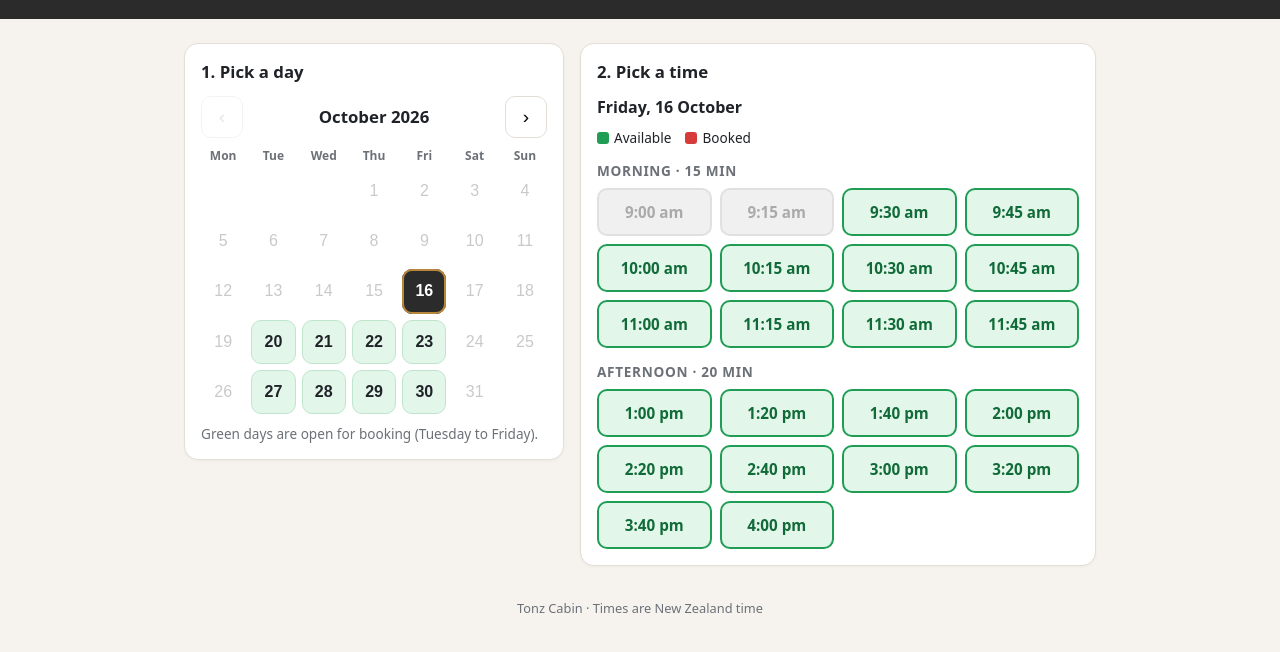
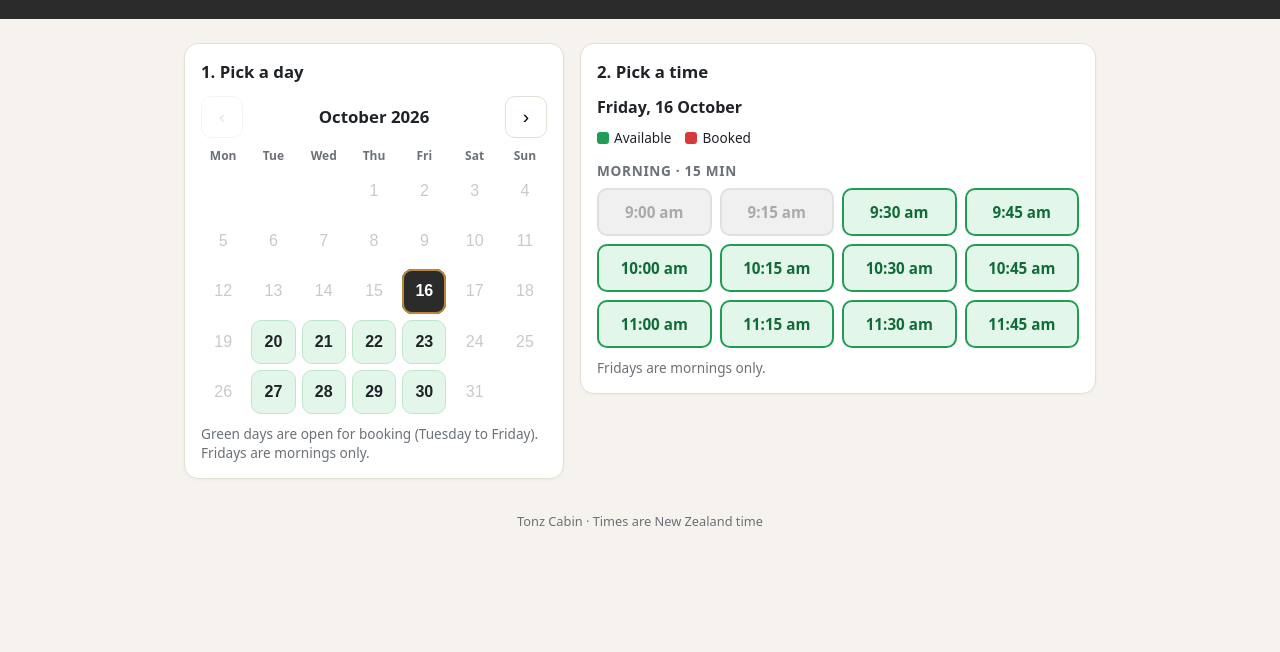
Before and after one commit to camcreativeNZ/Tonz-cabin, a website: page index.html in a window 1280 px wide. Both pictures are taken after a click on the button "16". Shown: the part 126-778 px from the top of the page. Drawn offline with Linux system fonts and the light colour scheme; no server answers.

Commit message:
Add files via upload

```diff
--- a/index.html
+++ b/index.html
@@ -80,7 +80,7 @@ footer{text-align:center;color:var(--muted);font-size:.8rem;padding:10px 16px 30
     </div>
     <div class="grid" id="dows"></div>
     <div class="grid" id="days"></div>
-    <p class="hint">Green days are open for booking (Tuesday to Friday).</p>
+    <p class="hint">Green days are open for booking (Tuesday to Friday). Fridays are mornings only.</p>
   </section>
 
   <section class="card">
@@ -215,7 +215,12 @@ footer{text-align:center;color:var(--muted);font-size:.8rem;padding:10px 16px 30
         html+='</div>';
       }
       group('Morning · 15 min',SLOTS.morning);
-      group('Afternoon · 20 min',SLOTS.afternoon);
+      var sp=sel.split('-').map(Number);
+      if(dowOf(sp[0],sp[1]-1,sp[2])===5){
+        html+='<p class="hint">Fridays are mornings only.</p>';
+      }else{
+        group('Afternoon · 20 min',SLOTS.afternoon);
+      }
       area.innerHTML=html;
       Array.prototype.forEach.call(area.querySelectorAll('.slot.free'),function(b){
         b.onclick=function(){openModal(sel,b.getAttribute('data-t'))};
```
